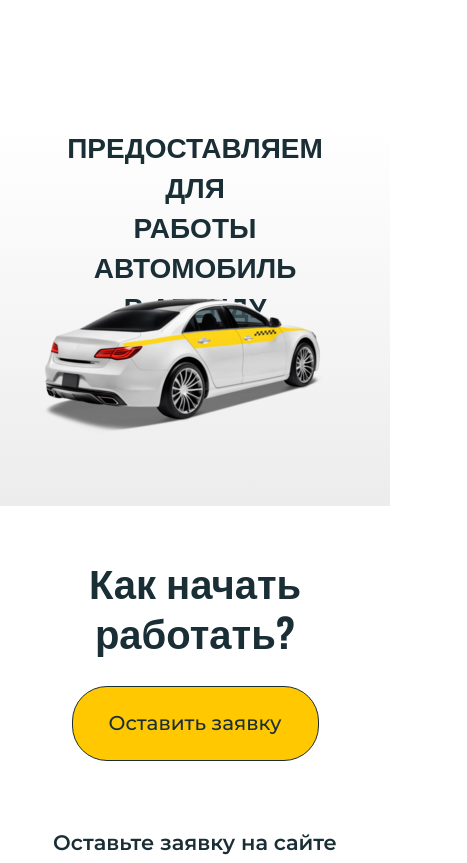
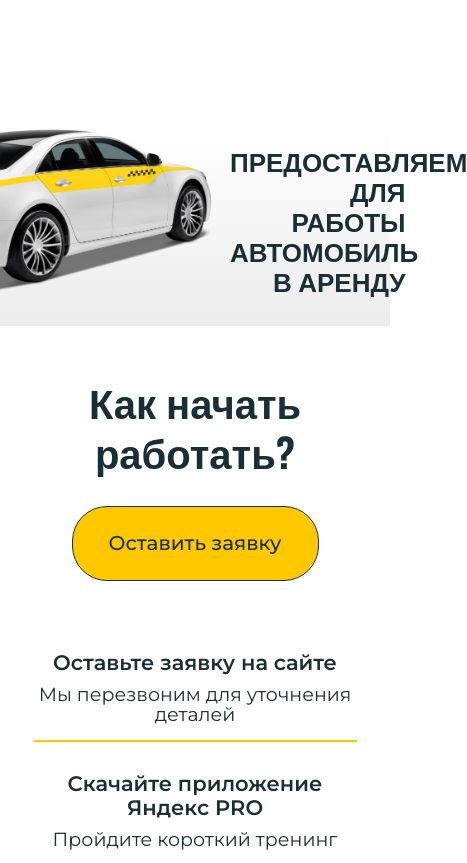
Before and after one commit to HEGGIX/skayroad, a React (Vite) app: page / in a window 390 px wide. Shown: the part 2380-3243 px from the top of the page, 467 px wide, since content can reach past the window. Built offline with nearby package versions, Linux system fonts and the light colour scheme.

Commit message:
add rent adaptive layout

```diff
--- a/src/sections/rent/index.tsx
+++ b/src/sections/rent/index.tsx
@@ -8,7 +8,7 @@ const Rent = () => {
         <div className="rent">
             <div className="rent-wrapper">
                 <img className="rent-img" src={taxi} alt="taxi-car" />
-                <p className="rent-text">Предоставляем для <br/> работы автомобиль <br/> в аренду </p>
+                <p className="rent-text">Предоставляем для <br className="rent-text__transfer"/> работы автомобиль <br/> в аренду </p>
             </div>
         </div>
     )
--- a/src/sections/rent/styles/styleMedia.scss
+++ b/src/sections/rent/styles/styleMedia.scss
@@ -140,97 +140,140 @@
     }
 }
 
-@media (max-width: 1000px){
+@media (max-width: 1030px){
     .rent{
-        height: 650px;
+        height: 300px;
         .rent-wrapper{
-            display: flex;
-            justify-content: center;
-            .rent-img{
-                display: none;
-            }
             .rent-text{
-                width: 80%;
-                font-size: 64px;
-                line-height: 70px;
-                margin: 0;
-                position: relative;
-                text-align: center;
-                &::after{
-                    content: url("../../../assets/images/full-car.png");
-                    position: absolute;
-                    right: 65px;
-                    top: 290px;
-                }
+                font-size: 52px;
+                margin-top: 10px;
+                margin-left: 70px;
             }
         }
     }
 }
 
-@media (max-width: 890px){
+@media (max-width: 990px){
     .rent{
+        height: 300px;
         .rent-wrapper{
             .rent-text{
-                font-size: 58px;
-                line-height: 62px;
-                &::after{
-                    content: url("../../../assets/images/full-car.png");
-                    position: absolute;
-                    right: 20px;
-                    top: 250px;
-                }
+                font-size: 50px;
+                line-height: 60px;
+                margin-top: 10px;
+                margin-left: 50px;
             }
         }
     }
 }
 
-@media (max-width: 800px){
+@media (max-width: 920px){
     .rent{
+        height: 280px;
         .rent-wrapper{
+            display: block;
+            .rent-img{
+                position: absolute;
+                width: 47%;
+            }
             .rent-text{
-                font-size: 58px;
-                line-height: 62px;
-                &::after{
-                    content: url("../../../assets/images/full-car.png");
-                    position: absolute;
-                    right: 0px;
-                    top: 270px;
-                }
+                font-size: 46px;
+                line-height: 55px;
+                margin-right: 40px;
+                padding-top: 35px;
             }
         }
     }
 }
 
-@media (max-width: 767px){
+@media (max-width: 900px){
     .rent{
         .rent-wrapper{
             .rent-text{
-                font-size: 52px;
-                line-height: 58px;
-                &::after{
-                    content: url("../../../assets/images/full-car.png");
-                    position: absolute;
-                    left: -45px;
-                    top: 270px;
-                }
+                font-size: 44px;
+                line-height: 52px;
+                margin-right: 50px;
             }
         }
     }
 }
 
-@media (max-width: 700px){
+@media (max-width: 870px){
     .rent{
-        height: 540px;
         .rent-wrapper{
             .rent-text{
-                font-size: 46px;
-                line-height: 54px;
-                &::after{
-                    content: url("../../../assets/images/full-car (470px).png");
-                    position: absolute;
-                    left: -45px;
-                    top: 240px;
-                }
+                font-size: 40px;
+                line-height: 50px;
+                margin-right: 50px;
+            }
+        }
+    }
+}
+
+@media (max-width: 810px){
+    .rent{
+        .rent-wrapper{
+            .rent-text{
+                margin-right: 40px;
+            }
+        }
+    }
+}
+
+@media (max-width: 790px){
+    .rent{
+        height: 260px;
+        .rent-wrapper{
+            .rent-text{
+                font-size: 38px;
+                line-height: 46px;
+            }
+        }
+    }
+}
+
+@media (max-width: 750px){
+    .rent{
+        height: 250px;
+        .rent-wrapper{
+            .rent-text{
+                font-size: 36px;
+                line-height: 44px;
+            }
+        }
+    }
+}
+
+@media (max-width: 720px){
+    .rent{
+        height: 250px;
+        .rent-wrapper{
+            .rent-text{
+                font-size: 34px;
+                line-height: 42px;
+            }
+        }
+    }
+}
+
+@media (max-width: 690px){
+    .rent{
+        height: 230px;
+        .rent-wrapper{
+            .rent-text{
+                font-size: 31px;
+                line-height: 40px;
+                margin-right: 45px;
+            }
+        }
+    }
+}
+
+@media (max-width: 640px){
+    .rent{
+        .rent-wrapper{
+            .rent-text{
+                font-size: 29px;
             }
         }
     }
@@ -238,31 +281,34 @@
 
 @media (max-width: 600px){
     .rent{
+        height: 220px;
         .rent-wrapper{
             .rent-text{
-                &::after{
-                    content: url("../../../assets/images/full-car (470px).png");
-                    left: -20px;
-                    top: 240px;
-                }
+                font-size: 27px;
+                line-height: 36px;
             }
         }
     }
 }
 
-@media (max-width: 560px){
+@media (max-width: 570px){
     .rent{
-        height: 540px;
+        height: 210px;
         .rent-wrapper{
             .rent-text{
-                font-size: 40px;
-                line-height: 50px;
-                &::after{
-                    content: url("../../../assets/images/full-car (470px).png");
-                    position: absolute;
-                    left: -25px;
-                    top: 220px;
-                }
+                line-height: 34px;
+                margin-right: 35px;
+            }
+        }
+    }
+}
+
+@media (max-width: 550px){
+    .rent{
+        .rent-wrapper{
+            .rent-text{
+                font-size: 26px;
+                line-height: 32px;
             }
         }
     }
@@ -270,90 +316,269 @@
 
 @media (max-width: 530px){
     .rent{
-        height: 480px;
         .rent-wrapper{
             .rent-text{
-                font-size: 40px;
-                line-height: 50px;
-                &::after{
-                    content: url("../../../assets/images/full-car (350px).png");
-                    position: absolute;
-                    left: -25px;
-                    top: 210px;
+                line-height: 30px;
+                margin-right: 28px;
+            }
+        }
+    }
+}
+
+@media (max-width: 510px){
+    .rent{
+        height: 200px;
+        .rent-wrapper{
+            .rent-text{
+                margin-right: 23px;
+            }
+        }
+    }
+}
+
+@media (max-width: 500px){
+    .rent{
+        .rent-wrapper{
+            .rent-text{
+                position: absolute;
+                left: 180px;
+                width: 44%;
+                padding-top: 10px;
+                .rent-text__transfer{
+                    display: none;
                 }
             }
         }
     }
 }
 
-@media (max-width: 490px){
+@media (max-width: 480px){
     .rent{
-        height: 450px;
         .rent-wrapper{
+            .rent-img{
+                width: 55%;
+            }
             .rent-text{
-                font-size: 36px;
-                line-height: 46px;
-                &::after{
-                    content: url("../../../assets/images/full-car (350px).png");
-                    position: absolute;
-                    left: -25px;
-                    top: 190px;
-                }
+                width: 45%;
             }
         }
     }
 }
 
-@media (max-width: 445px){
-    .rent{
-        height: 440px;
-        .rent-wrapper{
-            .rent-text{
-                font-size: 32px;
-                line-height: 44px;
-                &::after{
-                    content: url("../../../assets/images/full-car (350px).png");
-                    position: absolute;
-                    left: -25px;
-                    top: 170px;
-                }
-            }
-        }
-    }
-}
+// @media (max-width: 1000px){
+//     .rent{
+//         height: 650px;
+//         .rent-wrapper{
+//             display: flex;
+//             justify-content: center;
+//             .rent-img{
+//                 display: none;
+//             }
+//             .rent-text{
+//                 width: 80%;
+//                 font-size: 64px;
+//                 line-height: 70px;
+//                 margin: 0;
+//                 position: relative;
+//                 text-align: center;
+//                 &::after{
+//                     content: url("../../../assets/images/full-car.png");
+//                     position: absolute;
+//                     right: 65px;
+//                     top: 290px;
+//                 }
+//             }
+//         }
+//     }
+// }
 
-@media (max-width: 395px){
-    .rent{
-        height: 380px;
-        .rent-wrapper{
-            .rent-text{
-                font-size: 28px;
-                line-height: 40px;
-                &::after{
-                    content: url("../../../assets/images/full-car (280px).png");
-                    position: absolute;
-                    left: -25px;
-                    top: 170px;
-                }
-            }
-        }
-    }
-}
+// @media (max-width: 890px){
+//     .rent{
+//         .rent-wrapper{
+//             .rent-text{
+//                 font-size: 58px;
+//                 line-height: 62px;
+//                 &::after{
+//                     content: url("../../../assets/images/full-car.png");
+//                     position: absolute;
+//                     right: 20px;
+//                     top: 250px;
+//                 }
+//             }
+//         }
+//     }
+// }
 
-@media (max-width: 348px){
-    .rent{
-        height: 350px;
-        .rent-wrapper{
-            .rent-text{
-                font-size: 25px;
-                line-height: 35px;
-                &::after{
-                    content: url("../../../assets/images/full-car (280px).png");
-                    position: absolute;
-                    left: -12px;
-                    top: 150px;
-                }
-            }
-        }
-    }
-}
+// @media (max-width: 800px){
+//     .rent{
+//         .rent-wrapper{
+//             .rent-text{
+//                 font-size: 58px;
+//                 line-height: 62px;
+//                 &::after{
+//                     content: url("../../../assets/images/full-car.png");
+//                     position: absolute;
+//                     right: 0px;
+//                     top: 270px;
+//                 }
+//             }
+//         }
+//     }
+// }
+
+// @media (max-width: 767px){
+//     .rent{
+//         .rent-wrapper{
+//             .rent-text{
+//                 font-size: 52px;
+//                 line-height: 58px;
+//                 &::after{
+//                     content: url("../../../assets/images/full-car.png");
+//                     position: absolute;
+//                     left: -45px;
+//                     top: 270px;
+//                 }
+//             }
+//         }
+//     }
+// }
+
+// @media (max-width: 700px){
+//     .rent{
+//         height: 540px;
+//         .rent-wrapper{
+//             .rent-text{
+//                 font-size: 46px;
+//                 line-height: 54px;
+//                 &::after{
+//                     content: url("../../../assets/images/full-car (470px).png");
+//                     position: absolute;
+//                     left: -45px;
+//                     top: 240px;
+//                 }
+//             }
+//         }
+//     }
+// }
+
+// @media (max-width: 600px){
+//     .rent{
+//         .rent-wrapper{
+//             .rent-text{
+//                 &::after{
+//                     content: url("../../../assets/images/full-car (470px).png");
+//                     left: -20px;
+//                     top: 240px;
+//                 }
+//             }
+//         }
+//     }
+// }
+
+// @media (max-width: 560px){
+//     .rent{
+//         height: 540px;
+//         .rent-wrapper{
+//             .rent-text{
+//                 font-size: 40px;
+//                 line-height: 50px;
+//                 &::after{
+//                     content: url("../../../assets/images/full-car (470px).png");
+//                     position: absolute;
+//                     left: -25px;
+//                     top: 220px;
+//                 }
+//             }
+//         }
+//     }
+// }
+
+// @media (max-width: 530px){
+//     .rent{
+//         height: 480px;
+//         .rent-wrapper{
+//             .rent-text{
+//                 font-size: 40px;
+//                 line-height: 50px;
+//                 &::after{
+//                     content: url("../../../assets/images/full-car (350px).png");
+//                     position: absolute;
+//                     left: -25px;
+//                     top: 210px;
+//                 }
+//             }
+//         }
+//     }
+// }
+
+// @media (max-width: 490px){
+//     .rent{
+//         height: 450px;
+//         .rent-wrapper{
+//             .rent-text{
+//                 font-size: 36px;
+//                 line-height: 46px;
+//                 &::after{
+//                     content: url("../../../assets/images/full-car (350px).png");
+//                     position: absolute;
+//                     left: -25px;
+//                     top: 190px;
+//                 }
+//             }
+//         }
+//     }
+// }
+
+// @media (max-width: 445px){
+//     .rent{
+//         height: 440px;
+//         .rent-wrapper{
+//             .rent-text{
+//                 font-size: 32px;
+//                 line-height: 44px;
+//                 &::after{
+//                     content: url("../../../assets/images/full-car (350px).png");
+//                     position: absolute;
+//                     left: -25px;
+//                     top: 170px;
+//                 }
+//             }
+//         }
+//     }
+// }
+
+// @media (max-width: 395px){
+//     .rent{
+//         height: 380px;
+//         .rent-wrapper{
+//             .rent-text{
+//                 font-size: 28px;
+//                 line-height: 40px;
+//                 &::after{
+//                     content: url("../../../assets/images/full-car (280px).png");
+//                     position: absolute;
+//                     left: -25px;
+//                     top: 170px;
+//                 }
+//             }
+//         }
+//     }
+// }
+
+// @media (max-width: 348px){
+//     .rent{
+//         height: 350px;
+//         .rent-wrapper{
+//             .rent-text{
+//                 font-size: 25px;
+//                 line-height: 35px;
+//                 &::after{
+//                     content: url("../../../assets/images/full-car (280px).png");
+//                     position: absolute;
+//                     left: -12px;
+//                     top: 150px;
+//                 }
+//             }
+//         }
+//     }
+// }
```
